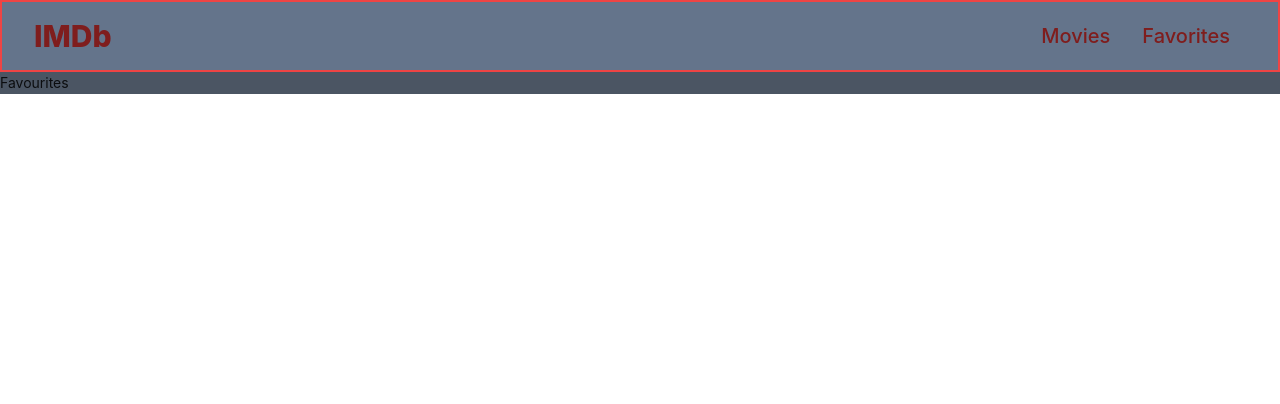
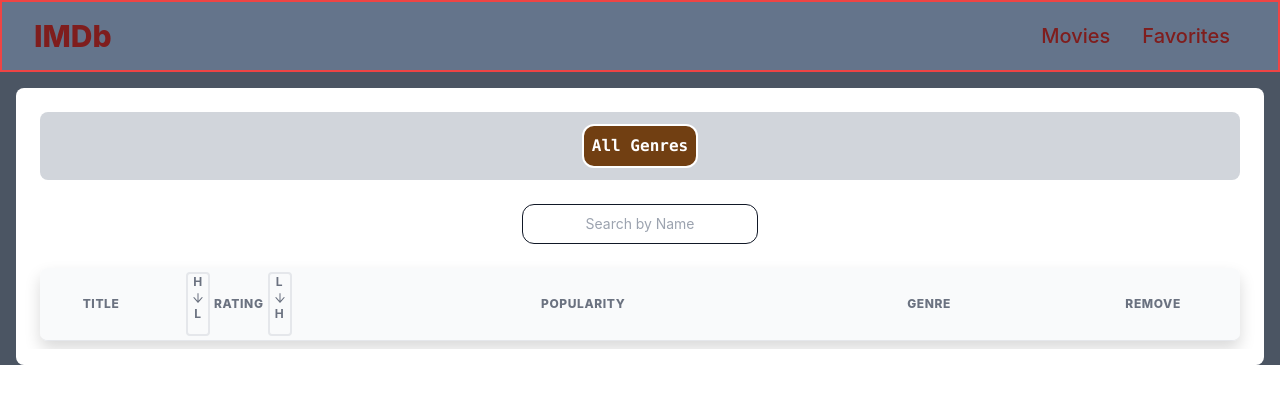
Before and after one commit to laxman939/IMDb-Clone, a React (Create React App) app: page /favourites in a window 1280 px wide. Shown: the top 404 px of the page. Built offline with nearby package versions, Linux system fonts and the light colour scheme.

Commit message:
Stored favorites in Local Storage

```diff
--- a/src/Components/Favourites/Favourites.js
+++ b/src/Components/Favourites/Favourites.js
@@ -1,7 +1,188 @@
-import React from "react";
+/* eslint-disable jsx-a11y/anchor-is-valid */
+import React, { useEffect, useState } from "react";
+import { useSelector, useDispatch } from "react-redux";
+
+import { getFavoriteMovie } from "../../Redux/Actions/Actions";
+import { movieGenreids } from "../../APIs/BaseApi";
+
+import { ArrowDownOutlined } from "@ant-design/icons";
+
+//<UpCircleOutlined /> <DownCircleOutlined /> <ArrowUpOutlined /> <ArrowDownOutlined />
 
 function Favourites() {
-  return <div>Favourites</div>;
+  const [curGenre, setCurGenre] = useState("All Genres");
+  const [genre, setGenre] = useState([]);
+
+  const favList = useSelector((state) => state.Favourites.favourites);
+
+  const dispatch = useDispatch();
+
+  //For buttons --> To make dynamic
+  useEffect(() => {
+    let tempGenre = favList.map((movie) => movieGenreids[movie.genre_ids[0]]);
+    // To remove duplicates
+    tempGenre = new Set(tempGenre);
+
+    setGenre(["All Genres", ...tempGenre]);
+  }, [favList]);
+
+  // Favourites -->Delete
+  const deleteFav = (movie) => {
+    let delFav = favList.filter((m) => m.id !== movie.id);
+
+    // To delete in redux store
+    dispatch(getFavoriteMovie([...delFav]));
+
+    // To delete in Local Storage also
+    localStorage.setItem("imdb-clone", JSON.stringify(delFav));
+  };
+
+  return (
+    <div className="bg-white m-3 p-4 rounded-lg">
+      <div
+        className={`bg-gray-300 p-2 rounded-lg
+        flex flex-row flex-wrap justify-center`}
+      >
+        {genre.map((gen) => (
+          <button
+            key={gen.id}
+            className={
+              curGenre === gen
+                ? `mx-1 my-1 p-2 border-2 border-white rounded-xl
+          text-base font-bold font-mono
+          bg-yellow-900 text-white hover:bg-yellow-700`
+                : `mx-1 my-1 p-2 border-2 border-white rounded-xl
+          text-base font-bold font-mono
+          hover:bg-gray-500 hover:text-white`
+            }
+            onClick={() => setCurGenre(gen)}
+          >
+            {gen}
+          </button>
+        ))}
+      </div>
+      <div className="flex justify-center p-4">
+        <input
+          type="text"
+          placeholder="Search by Name"
+          className="text-center border-1 p-2 rounded-xl border-gray-900"
+        />
+      </div>
+      <div>
+        <div className="flex flex-col">
+          <div className="-my-2 overflow-x-auto sm:-mx-6 lg:-mx-8">
+            <div className="py-2 align-middle inline-block min-w-full sm:px-6 lg:px-8">
+              <div className="shadow overflow-hidden border-b border-gray-200 sm:rounded-lg">
+                <table className="min-w-full divide-y divide-gray-200">
+                  <thead className="bg-gray-50">
+                    <tr>
+                      <th
+                        scope="col"
+                        className="px-2 py-3 text-center text-xs font-extrabold text-gray-500 uppercase tracking-wider"
+                      >
+                        TITLE
+                      </th>
+                      <th
+                        scope="col"
+                        className="px-6 py-1 text-center text-xs font-extrabold text-gray-500 uppercase tracking-wider"
+                      >
+                        <div className="flex flex-row justify-left">
+                          <div
+                            className="flex flex-column border-2 rounded font-bold px-1
+                          cursor-pointer hover:bg-gray-400"
+                          >
+                            <span>H</span>
+                            <span>
+                              <ArrowDownOutlined />
+                            </span>
+                            <span>L</span>
+                          </div>
+                          <div className="py-4 px-1"> RATING</div>
+                          <div
+                            className="flex flex-column border-2 rounded font-bold px-1
+                          cursor-pointer hover:bg-gray-400"
+                          >
+                            <span>L</span>
+                            <span>
+                              <ArrowDownOutlined />
+                            </span>
+                            <span>H</span>
+                          </div>
+                        </div>
+                      </th>
+                      <th
+                        scope="col"
+                        className="px-6 py-3 text-left text-xs font-extrabold text-gray-500 uppercase tracking-wider"
+                      >
+                        POPULARITY
+                      </th>
+                      <th
+                        scope="col"
+                        className="px-6 py-3 text-center text-xs font-extrabold text-gray-500 uppercase tracking-wider"
+                      >
+                        GENRE
+                      </th>
+                      <th
+                        scope="col"
+                        className="pl-4 md:pl-8 py-3 text-center text-xs font-extrabold text-gray-500 uppercase tracking-wider"
+                      >
+                        REMOVE
+                      </th>
+                    </tr>
+                  </thead>
+                  <tbody className="bg-white divide-y divide-gray-200">
+                    {favList.map((movie) => (
+                      <tr key={movie.id}>
+                        <td className="px-1 py-4 whitespace-nowrap">
+                          <div className="flex items-center">
+                            <div className="flex-shrink-0 md:h-[100px] md:w-[180px]">
+                              <img
+                                className="hidden md:block md:h-[100px] md:w-[180px] object-fill rounded-lg
+                                hover:brightness-120 hover:contrast-125"
+                                src={`https://image.tmdb.org/t/p/w500/${movie.backdrop_path}`}
+                                alt=""
+                              />
+                            </div>
+                            <div className="ml-4">
+                              <div className="text-sm font-medium text-gray-900">
+                                {movie.original_title}
+                              </div>
+                            </div>
+                          </div>
+                        </td>
+                        <td className="pl-12 py-4 whitespace-nowrap">
+                          <span className="px-2 inline-flex text-sm leading-5 font-semibold text-gray-600">
+                            {movie.vote_average}
+                          </span>
+                        </td>
+                        <td className="px-8 text-sm text-gray-600 font-semibold">
+                          {movie.popularity}
+                        </td>
+                        <td className="pr-4 md:pr-8 py-4 whitespace-nowrap text-right text-sm font-medium">
+                          <span className="px-2 inline-flex text-sm leading-5 font-semibold rounded-full bg-green-100 text-yellow-600 hover:text-yellow-700">
+                            {movieGenreids[movie.genre_ids[0]]}
+                          </span>
+                        </td>
+                        <td className="px-2  py-4 whitespace-nowrap text-right text-sm font-medium">
+                          <button
+                            href="#"
+                            className="px-3 md:pr-8 inline-flex text-sm leading-5 font-semibold rounded-full bg-red-100 text-red-800 hover:text-red-500"
+                            onClick={() => deleteFav(movie)}
+                          >
+                            Delete
+                          </button>
+                        </td>
+                      </tr>
+                    ))}
+                  </tbody>
+                </table>
+              </div>
+            </div>
+          </div>
+        </div>
+      </div>
+    </div>
+  );
 }
 
 export default Favourites;
```
